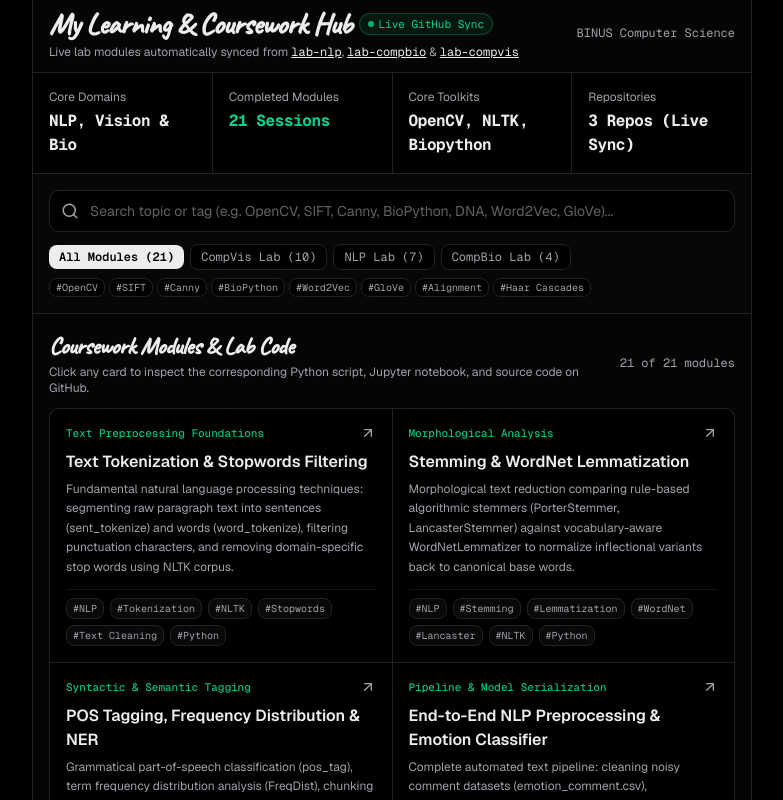
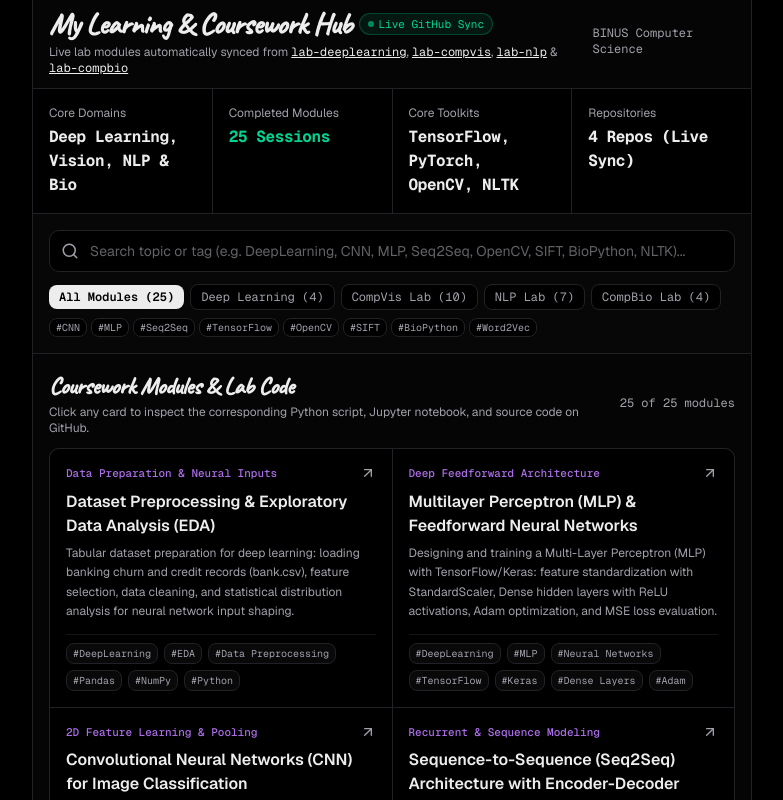
Before and after one commit to FidelCristopher/portofolio, a Next.js app: page /learning in a window 1280 px wide. Shown: the part 720-1520 px from the top of the page, without its empty margins (248-1031 px from the left). Built offline with nearby package versions, Linux system fonts and the light colour scheme; no server answers.

Commit message:
feat: integrate lab-deeplearning into /learning with 4-repo dynamic auto sync

```diff
--- a/src/app/api/learning/route.ts
+++ b/src/app/api/learning/route.ts
@@ -2,7 +2,7 @@ import { NextResponse } from "next/server";
 
 export interface SessionMeta {
   id: string;
-  category: "nlp" | "compbio" | "compvis";
+  category: "nlp" | "compbio" | "compvis" | "deeplearning";
   sessionNum: string;
   title: string;
   topic: string;
@@ -254,9 +254,57 @@ const defaultCompVisSessions: Record<string, SessionMeta> = {
   }
 };
 
+// Curated knowledge base for Deep Learning lab sessions
+const defaultDeepLearningSessions: Record<string, SessionMeta> = {
+  "Sesi 1": {
+    id: "deeplearning-sesi-1",
+    category: "deeplearning",
+    sessionNum: "01",
+    title: "Dataset Preprocessing & Exploratory Data Analysis (EDA)",
+    topic: "Data Preparation & Neural Inputs",
+    githubUrl: "https://github.com/FidelCristopher/lab-deeplearning/tree/main/Sesi%201",
+    description:
+      "Tabular dataset preparation for deep learning: loading banking churn and credit records (bank.csv), feature selection, data cleaning, and statistical distribution analysis for neural network input shaping.",
+    tags: ["DeepLearning", "EDA", "Data Preprocessing", "Pandas", "NumPy", "Python"]
+  },
+  "Sesi 2": {
+    id: "deeplearning-sesi-2",
+    category: "deeplearning",
+    sessionNum: "02",
+    title: "Multilayer Perceptron (MLP) & Feedforward Neural Networks",
+    topic: "Deep Feedforward Architecture",
+    githubUrl: "https://github.com/FidelCristopher/lab-deeplearning/tree/main/Sesi%202",
+    description:
+      "Designing and training a Multi-Layer Perceptron (MLP) with TensorFlow/Keras: feature standardization with StandardScaler, Dense hidden layers with ReLU activations, Adam optimization, and MSE loss evaluation.",
+    tags: ["DeepLearning", "MLP", "Neural Networks", "TensorFlow", "Keras", "Dense Layers", "Adam"]
+  },
+  "Sesi 3": {
+    id: "deeplearning-sesi-3",
+    category: "deeplearning",
+    sessionNum: "03",
+    title: "Convolutional Neural Networks (CNN) for Image Classification",
+    topic: "2D Feature Learning & Pooling",
+    githubUrl: "https://github.com/FidelCristopher/lab-deeplearning/tree/main/Sesi%203",
+    description:
+      "Multi-class image classification with 2D Convolutional Neural Networks (LeNet/CNN): Conv2D feature learning, MaxPooling spatial downsampling, Flatten layers, Softmax probabilities, and cross-entropy loss tracking.",
+    tags: ["DeepLearning", "CNN", "Conv2D", "Image Classification", "TensorFlow", "Keras", "Computer Vision"]
+  },
+  "Sesi 4": {
+    id: "deeplearning-sesi-4",
+    category: "deeplearning",
+    sessionNum: "04",
+    title: "Sequence-to-Sequence (Seq2Seq) Architecture with Encoder-Decoder",
+    topic: "Recurrent & Sequence Modeling",
+    githubUrl: "https://github.com/FidelCristopher/lab-deeplearning/tree/main/Sesi%204",
+    description:
+      "Advanced sequence-to-sequence neural architecture: implementing custom sub-classed TensorFlow Keras Encoder with dense word embeddings and recurrent neural units for sequence transduction and language translation.",
+    tags: ["DeepLearning", "Seq2Seq", "Encoder Decoder", "RNN", "Embeddings", "TensorFlow", "NLP"]
+  }
+};
+
 async function fetchRepoSessions(
   repoName: string,
-  category: "nlp" | "compbio" | "compvis",
+  category: "nlp" | "compbio" | "compvis" | "deeplearning",
   curatedMap: Record<string, SessionMeta>
 ): Promise<SessionMeta[]> {
   try {
@@ -295,7 +343,8 @@ async function fetchRepoSessions(
       const categoryLabels = {
         nlp: "NLP Advanced Module",
         compbio: "Computational Biology Module",
-        compvis: "Computer Vision Module"
+        compvis: "Computer Vision Module",
+        deeplearning: "Deep Learning Module"
       };
 
       return {
@@ -306,7 +355,7 @@ async function fetchRepoSessions(
         topic: categoryLabels[category],
         githubUrl: dir.html_url || `https://github.com/FidelCristopher/${repoName}/tree/main/${encodeURIComponent(dir.name)}`,
         description: `Practical implementation and source code experiments for ${dir.name}. Automatically synchronized from repository FidelCristopher/${repoName}.`,
-        tags: [category.toUpperCase(), "Python", "Computer Science", cleanTitle]
+        tags: [category.toUpperCase(), "Python", "Deep Learning", cleanTitle]
       };
     });
 
@@ -323,10 +372,11 @@ async function fetchRepoSessions(
 }
 
 export async function GET() {
-  const [nlpSessions, compBioSessions, compVisSessions] = await Promise.all([
+  const [nlpSessions, compBioSessions, compVisSessions, deepLearningSessions] = await Promise.all([
     fetchRepoSessions("lab-nlp", "nlp", defaultNlpSessions),
     fetchRepoSessions("lab-compbio", "compbio", defaultCompBioSessions),
-    fetchRepoSessions("lab-compvis", "compvis", defaultCompVisSessions)
+    fetchRepoSessions("lab-compvis", "compvis", defaultCompVisSessions),
+    fetchRepoSessions("lab-deeplearning", "deeplearning", defaultDeepLearningSessions)
   ]);
 
   return NextResponse.json({
@@ -334,6 +384,7 @@ export async function GET() {
     nlpSessions,
     compBioSessions,
     compVisSessions,
-    allSessions: [...nlpSessions, ...compBioSessions, ...compVisSessions]
+    deepLearningSessions,
+    allSessions: [...nlpSessions, ...compBioSessions, ...compVisSessions, ...deepLearningSessions]
   });
 }
--- a/src/components/portfolio/root/AllLearningView.tsx
+++ b/src/components/portfolio/root/AllLearningView.tsx
@@ -4,7 +4,7 @@ import React, { useState, useMemo, useEffect } from "react";
 
 interface SessionMeta {
   id: string;
-  category: "nlp" | "compbio" | "compvis";
+  category: "nlp" | "compbio" | "compvis" | "deeplearning";
   sessionNum: string;
   title: string;
   topic: string;
@@ -253,12 +253,60 @@ const defaultCompVisSessions: SessionMeta[] = [
   }
 ];
 
+const defaultDeepLearningSessions: SessionMeta[] = [
+  {
+    id: "deeplearning-sesi-1",
+    category: "deeplearning",
+    sessionNum: "01",
+    title: "Dataset Preprocessing & Exploratory Data Analysis (EDA)",
+    topic: "Data Preparation & Neural Inputs",
+    githubUrl: "https://github.com/FidelCristopher/lab-deeplearning/tree/main/Sesi%201",
+    description:
+      "Tabular dataset preparation for deep learning: loading banking churn and credit records (bank.csv), feature selection, data cleaning, and statistical distribution analysis for neural network input shaping.",
+    tags: ["DeepLearning", "EDA", "Data Preprocessing", "Pandas", "NumPy", "Python"]
+  },
+  {
+    id: "deeplearning-sesi-2",
+    category: "deeplearning",
+    sessionNum: "02",
+    title: "Multilayer Perceptron (MLP) & Feedforward Neural Networks",
+    topic: "Deep Feedforward Architecture",
+    githubUrl: "https://github.com/FidelCristopher/lab-deeplearning/tree/main/Sesi%202",
+    description:
+      "Designing and training a Multi-Layer Perceptron (MLP) with TensorFlow/Keras: feature standardization with StandardScaler, Dense hidden layers with ReLU activations, Adam optimization, and MSE loss evaluation.",
+    tags: ["DeepLearning", "MLP", "Neural Networks", "TensorFlow", "Keras", "Dense Layers", "Adam"]
+  },
+  {
+    id: "deeplearning-sesi-3",
+    category: "deeplearning",
+    sessionNum: "03",
+    title: "Convolutional Neural Networks (CNN) for Image Classification",
+    topic: "2D Feature Learning & Pooling",
+    githubUrl: "https://github.com/FidelCristopher/lab-deeplearning/tree/main/Sesi%203",
+    description:
+      "Multi-class image classification with 2D Convolutional Neural Networks (LeNet/CNN): Conv2D feature learning, MaxPooling spatial downsampling, Flatten layers, Softmax probabilities, and cross-entropy loss tracking.",
+    tags: ["DeepLearning", "CNN", "Conv2D", "Image Classification", "TensorFlow", "Keras", "Computer Vision"]
+  },
+  {
+    id: "deeplearning-sesi-4",
+    category: "deeplearning",
+    sessionNum: "04",
+    title: "Sequence-to-Sequence (Seq2Seq) Architecture with Encoder-Decoder",
+    topic: "Recurrent & Sequence Modeling",
+    githubUrl: "https://github.com/FidelCristopher/lab-deeplearning/tree/main/Sesi%204",
+    description:
+      "Advanced sequence-to-sequence neural architecture: implementing custom sub-classed TensorFlow Keras Encoder with dense word embeddings and recurrent neural units for sequence transduction and language translation.",
+    tags: ["DeepLearning", "Seq2Seq", "Encoder Decoder", "RNN", "Embeddings", "TensorFlow", "NLP"]
+  }
+];
+
 export function AllLearningView() {
   const [searchQuery, setSearchQuery] = useState("");
-  const [activeCategory, setActiveCategory] = useState<"all" | "nlp" | "compbio" | "compvis">("all");
+  const [activeCategory, setActiveCategory] = useState<"all" | "deeplearning" | "compvis" | "nlp" | "compbio">("all");
   const [nlpList, setNlpList] = useState<SessionMeta[]>(defaultNlpSessions);
   const [compBioList, setCompBioList] = useState<SessionMeta[]>(defaultCompBioSessions);
   const [compVisList, setCompVisList] = useState<SessionMeta[]>(defaultCompVisSessions);
+  const [deepLearningList, setDeepLearningList] = useState<SessionMeta[]>(defaultDeepLearningSessions);
 
   useEffect(() => {
     let isMounted = true;
@@ -270,6 +318,7 @@ export function AllLearningView() {
         if (data.nlpSessions && isMounted) setNlpList(data.nlpSessions);
         if (data.compBioSessions && isMounted) setCompBioList(data.compBioSessions);
         if (data.compVisSessions && isMounted) setCompVisList(data.compVisSessions);
+        if (data.deepLearningSessions && isMounted) setDeepLearningList(data.deepLearningSessions);
       } catch (err) {
         // silent fallback
       }
@@ -281,8 +330,8 @@ export function AllLearningView() {
   }, []);
 
   const allSessions = useMemo(() => {
-    return [...nlpList, ...compBioList, ...compVisList];
-  }, [nlpList, compBioList, compVisList]);
+    return [...deepLearningList, ...compVisList, ...nlpList, ...compBioList];
+  }, [deepLearningList, compVisList, nlpList, compBioList]);
 
   // Filter based on search and category
   const filteredSessions = useMemo(() => {
@@ -321,6 +370,24 @@ export function AllLearningView() {
             <p className="text-xs text-muted-foreground mt-0.5">
               Live lab modules automatically synced from{" "}
               <a
+                href="https://github.com/FidelCristopher/lab-deeplearning"
+                target="_blank"
+                rel="noopener noreferrer"
+                className="text-foreground underline hover:text-purple-400 font-mono"
+              >
+                lab-deeplearning
+              </a>
+              {", "}
+              <a
+                href="https://github.com/FidelCristopher/lab-compvis"
+                target="_blank"
+                rel="noopener noreferrer"
+                className="text-foreground underline hover:text-amber-400 font-mono"
+              >
+                lab-compvis
+              </a>
+              {", "}
+              <a
                 href="https://github.com/FidelCristopher/lab-nlp"
                 target="_blank"
                 rel="noopener noreferrer"
@@ -328,23 +395,14 @@ export function AllLearningView() {
               >
                 lab-nlp
               </a>
-              {", "}
+              {" & "}
               <a
                 href="https://github.com/FidelCristopher/lab-compbio"
                 target="_blank"
                 rel="noopener noreferrer"
-                className="text-foreground underline hover:text-emerald-400 font-mono"
+                className="text-foreground underline hover:text-sky-400 font-mono"
               >
                 lab-compbio
-              </a>
-              {" & "}
-              <a
-                href="https://github.com/FidelCristopher/lab-compvis"
-                target="_blank"
-                rel="noopener noreferrer"
-                className="text-foreground underline hover:text-emerald-400 font-mono"
-              >
-                lab-compvis
               </a>
             </p>
           </div>
@@ -358,7 +416,7 @@ export function AllLearningView() {
       <div className="grid grid-cols-2 gap-px border-b border-line bg-line sm:grid-cols-4">
         <div className="flex flex-col gap-1 bg-background p-4">
           <span className="text-xs text-muted-foreground">Core Domains</span>
-          <span className="font-mono text-base font-bold tracking-tight text-foreground">NLP, Vision &amp; Bio</span>
+          <span className="font-mono text-base font-bold tracking-tight text-foreground">Deep Learning, Vision, NLP &amp; Bio</span>
         </div>
         <div className="flex flex-col gap-1 bg-background p-4">
           <span className="text-xs text-muted-foreground">Completed Modules</span>
@@ -366,11 +424,11 @@ export function AllLearningView() {
         </div>
         <div className="flex flex-col gap-1 bg-background p-4">
           <span className="text-xs text-muted-foreground">Core Toolkits</span>
-          <span className="font-mono text-base font-bold tracking-tight text-foreground">OpenCV, NLTK, Biopython</span>
+          <span className="font-mono text-base font-bold tracking-tight text-foreground">TensorFlow, PyTorch, OpenCV, NLTK</span>
         </div>
         <div className="flex flex-col gap-1 bg-background p-4">
           <span className="text-xs text-muted-foreground">Repositories</span>
-          <span className="font-mono text-base font-bold tracking-tight text-foreground">3 Repos (Live Sync)</span>
+          <span className="font-mono text-base font-bold tracking-tight text-foreground">4 Repos (Live Sync)</span>
         </div>
       </div>
 
@@ -398,7 +456,7 @@ export function AllLearningView() {
             type="text"
             value={searchQuery}
             onChange={(e) => setSearchQuery(e.target.value)}
-            placeholder="Search topic or tag (e.g. OpenCV, SIFT, Canny, BioPython, DNA, Word2Vec, GloVe)..."
+            placeholder="Search topic or tag (e.g. DeepLearning, CNN, MLP, Seq2Seq, OpenCV, SIFT, BioPython, NLTK)..."
             className="w-full rounded-lg border border-line bg-background py-2.5 pl-10 pr-9 text-sm text-foreground placeholder:text-muted-foreground/60 transition-all outline-none focus:border-foreground/30 focus:ring-2 focus:ring-foreground/10"
           />
           {searchQuery && (
@@ -426,6 +484,17 @@ export function AllLearningView() {
               }`}
             >
               All Modules ({allSessions.length})
+            </button>
+            <button
+              type="button"
+              onClick={() => setActiveCategory("deeplearning")}
+              className={`rounded-md px-2.5 py-1 text-xs font-mono transition-colors ${
+                activeCategory === "deeplearning"
+                  ? "bg-purple-500 text-white font-semibold"
+                  : "border border-border bg-background text-muted-foreground hover:text-foreground"
+              }`}
+            >
+              Deep Learning ({deepLearningList.length})
             </button>
             <button
               type="button"
@@ -463,14 +532,14 @@ export function AllLearningView() {
           </div>
 
           <div className="flex flex-wrap items-center gap-1 text-xs text-muted-foreground">
-            {["OpenCV", "SIFT", "Canny", "BioPython", "Word2Vec", "GloVe", "Alignment", "Haar Cascades"].map((suggest) => (
+            {["CNN", "MLP", "Seq2Seq", "TensorFlow", "OpenCV", "SIFT", "BioPython", "Word2Vec"].map((suggest) => (
               <button
                 key={suggest}
                 type="button"
                 onClick={() => setSearchQuery(suggest)}
                 className={`rounded-md border px-1.5 py-0.5 font-mono text-[10px] transition-colors ${
                   searchQuery.toLowerCase() === suggest.toLowerCase()
-                    ? "border-emerald-500 bg-emerald-500/10 text-emerald-400"
+                    ? "border-purple-500 bg-purple-500/10 text-purple-400"
                     : "border-border bg-background text-muted-foreground hover:border-foreground/30 hover:text-foreground"
                 }`}
               >
@@ -488,6 +557,8 @@ export function AllLearningView() {
             <h3 className="font-handwritten text-2xl font-semibold tracking-tight text-foreground">
               {activeCategory === "all"
                 ? "Coursework Modules & Lab Code"
+                : activeCategory === "deeplearning"
+                ? "Deep Learning Lab (lab-deeplearning)"
                 : activeCategory === "compvis"
                 ? "Computer Vision (lab-compvis)"
                 : activeCategory === "nlp"
@@ -507,7 +578,9 @@ export function AllLearningView() {
           <div className="grid grid-cols-1 gap-px border border-line bg-line sm:grid-cols-2 rounded-lg overflow-hidden">
             {filteredSessions.map((session) => {
               const topicColor =
-                session.category === "compvis"
+                session.category === "deeplearning"
+                  ? "text-purple-400/90"
+                  : session.category === "compvis"
                   ? "text-amber-400/90"
                   : session.category === "compbio"
                   ? "text-sky-400/90"
@@ -583,7 +656,7 @@ export function AllLearningView() {
               No modules found matching &quot;{searchQuery}&quot;
             </p>
             <p className="text-xs text-muted-foreground mt-1">
-              Try searching for &quot;OpenCV&quot;, &quot;SIFT&quot;, &quot;BioPython&quot;, &quot;DNA&quot;, or &quot;Word2Vec&quot;.
+              Try searching for &quot;CNN&quot;, &quot;MLP&quot;, &quot;Seq2Seq&quot;, &quot;OpenCV&quot;, &quot;BioPython&quot;, or &quot;Word2Vec&quot;.
             </p>
             <button
               type="button"
```
